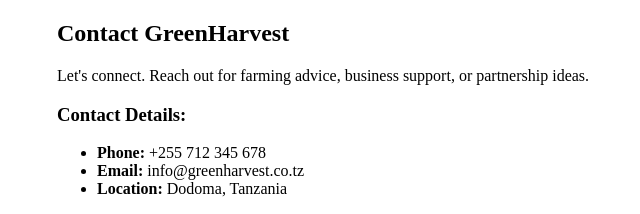
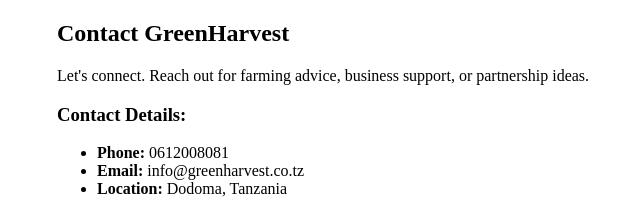
Before and after one commit to Greenharvest123/Zulfa, a plain HTML site: page contact.html in a window 1280 px wide. Shown: the top 214 px of the page, 101-741 px from the left. Drawn offline with Linux system fonts and the light colour scheme.

Commit message:
Update contact.html

```diff
--- a/contact.html
+++ b/contact.html
@@ -9,7 +9,7 @@
 
   <h3>Contact Details:</h3>
   <ul>
-    <li><strong>Phone:</strong> +255 712 345 678</li>
+    <li><strong>Phone:</strong> 0612008081</li>
     <li><strong>Email:</strong> info@greenharvest.co.tz</li>
     <li><strong>Location:</strong> Dodoma, Tanzania</li>
   </ul>
```
